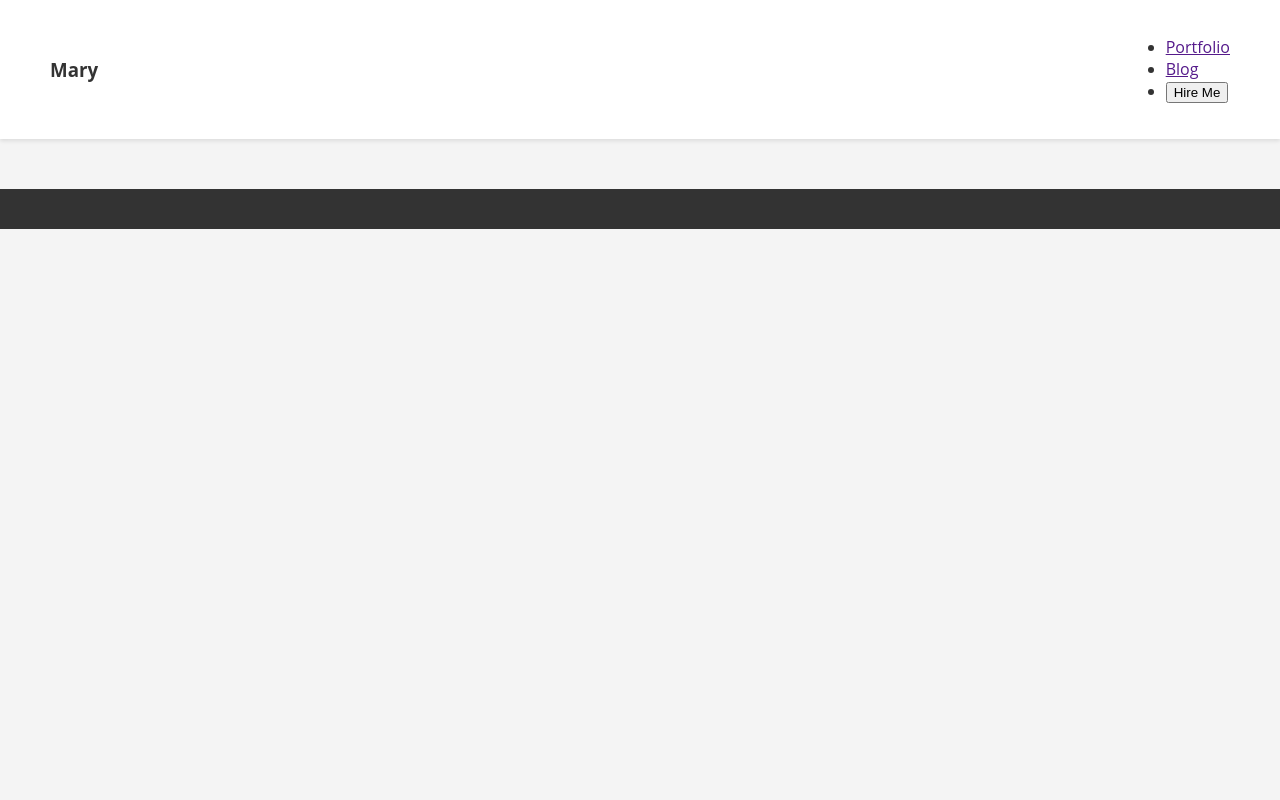
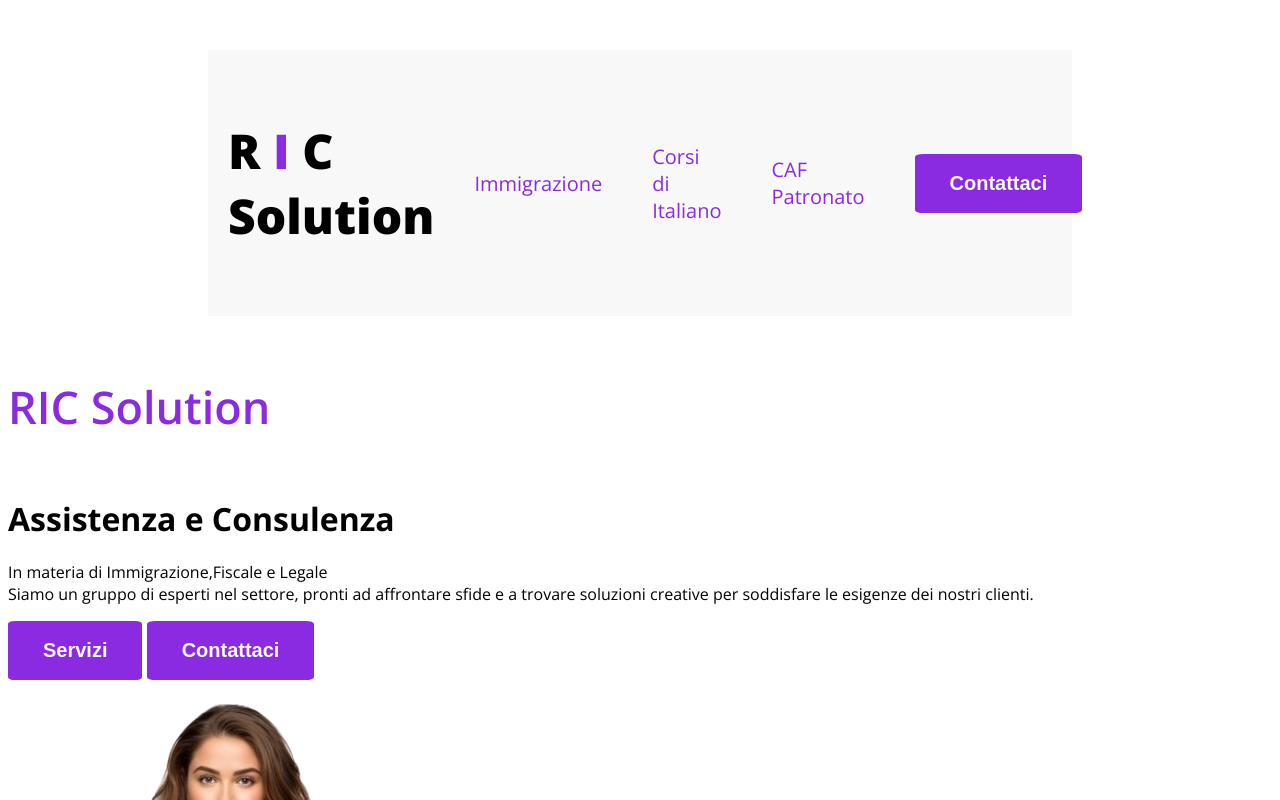
Before and after one commit to theemperormedy/firstwebph, a plain HTML site: page index.html in a window 1280 px wide. Shown: the top 800 px of the page. Drawn offline with nearby package versions, Linux system fonts and the light colour scheme.

Commit message:
firsttop

```diff
--- a/index.html
+++ b/index.html
@@ -1,27 +1,45 @@
 <!DOCTYPE html>
 <html lang="en">
+
 <head>
     <meta charset="UTF-8">
     <meta name="viewport" content="width=device-width, initial-scale=1.0">
-    <title>Mary Hardy</title>
+    <title>RIC Solution</title>
+    <link rel="preconnect" href="https://fonts.googleapis.com">
+    <link rel="preconnect" href="https://fonts.gstatic.com" crossorigin>
+    <link href="https://fonts.googleapis.com/css2?family=Open+Sans:ital,wght@0,300..800;1,300..800&display=swap"
+        rel="stylesheet">
     <link rel="stylesheet" href="styles/portfolio.css">
 </head>
-<body>
+
+<body class="open-sans-normal">
     <header>
         <nav>
-            <h3>Mary</h3>
+            <h3>R <span class="text-primary">I</span> C Solution</h3>
             <ul>
-                <li><a href="">Portfolio</a></li>
-                <li><a href="">Blog</a></li>
-                <li><a href=""><button>Hire Me</button></a></li>
+                <li><a class="dark-2" href="">Immigrazione</a></li>
+                <li><a class="dark-2" href="">Corsi di Italiano</a></li>
+                <li><a class="dark-2" href="">CAF Patronato</a></li>
+                <li><a href=""><button class="btn-primary">Contattaci</button></a></li>
             </ul>
         </nav>
+        <div class="banner">
+            <div class="banner-content">
+                <h4 class="banner-greetings dark-2"> RIC Solution</h4>
+                <h1> Assistenza e Consulenza</h1>
+                <p class="banner-description">
+                    In materia di Immigrazione,Fiscale e Legale
+                    <br>
+                    Siamo un gruppo di esperti nel settore, pronti ad affrontare sfide e a trovare soluzioni creative
+                    per soddisfare le esigenze dei nostri clienti.
+                </p>
+                <button class="btn-primary">Servizi</button>
+                <button class="btn-primary">Contattaci</button>
+            </div>
+            <img class="banner-profile-picture" src="images/girl.png" alt="">
+        </div>
     </header>
-    <main>
 
-    </main>
-    <footer>
+</body>
 
-    </footer>
-</body>
 </html>
--- a/styles/portfolio.css
+++ b/styles/portfolio.css
@@ -1,96 +1,65 @@
-/* Stile generico per il corpo della pagina */
-body {
-    margin: 0;
-    font-family: 'Open Sans', sans-serif;
-    background-color: #f4f4f4;
-    color: #333;
+.open-sans-normal {
+    font-family: "Open Sans", sans-serif;
+    font-weight: 400;
+    font-style: normal;
+}
+/* shared styles */
+.text-primary {
+    color: blueviolet;
 }
 
-/* Stile della navigazione */
+.btn-primary {
+    background-color: blueviolet;
+    font-weight: bold;
+    font-size: 20px;
+    color: #f8f8f8;
+    padding: 18px 35px;
+    border-radius: 5%;
+    border: none;
+}
+
+
+.dark-2 {
+    color: blueviolet;
+}
+/* Nav styles */
 nav {
     display: flex;
     justify-content: space-between;
     align-items: center;
-    padding: 20px 50px;
-    background-color: #fff;
-    box-shadow: 0 2px 4px rgba(0, 0, 0, 0.1);
+    padding: 20px;
+    background-color: #f8f8f8;
+    justify-content: space-between;
+    margin: 50px 200px;
 }
 
-.nav-title {
-    font-family: 'Orbitron', sans-serif;
-    font-weight: 800;
-    font-size: 24px;
-    color: #ff5722;
+/* Stile per la scritta RIC Solution */
+nav h3 {
+    font-size: 3rem; /* Prova anche 4rem o 5rem per dimensioni maggiori */
+    font-weight: 800; /* Imposta il peso del carattere su 800 */
 }
 
-.nav-links {
+nav ul {
     display: flex;
-    gap: 20px;
-    list-style-type: none;
+    align-items: center;
 }
 
-.nav-links a {
+nav ul li {
+    list-style: none;
+    margin-right: 50px;
+}
+nav li a {
     text-decoration: none;
-    color: #333;
+    font-size: 20px;
+}
+
+/*banner styles*/
+.banner-greetings{
+    font-size: 45px;
     font-weight: 600;
 }
 
-.hire-btn {
-    background-color: #ff5722;
-    color: white;
-    border: none;
-    padding: 8px 16px;
-    border-radius: 5px;
-    cursor: pointer;
-    transition: background-color 0.3s ease;
+.banner-title {
+    font-weight: bold;
+    font-size: 45px;
 }
-
-.hire-btn:hover {
-    background-color: #e64a19;
-}
-
-/* Stile della sezione intro */
-.intro {
-    padding: 100px 50px;
-    text-align: center;
-    background-color: #fff;
-}
-
-.intro h1 {
-    font-size: 48px;
-    font-weight: 700;
-    margin-bottom: 10px;
-}
-
-.intro p {
-    font-size: 20px;
-    margin-bottom: 20px;
-}
-
-.buttons button {
-    margin: 5px;
-    padding: 10px 20px;
-    background-color: #ff5722;
-    color: white;
-    border: none;
-    border-radius: 5px;
-    cursor: pointer;
-    transition: background-color 0.3s ease;
-}
-
-.buttons button:hover {
-    background-color: #e64a19;
-}
-
-/* Stile del footer */
-footer {
-    text-align: center;
-    padding: 20px;
-    background-color: #333;
-    color: white;
-    margin-top: 50px;
-}
-
-footer p {
-    margin: 0;
-}
```
Also changed, not shown: images/developer.png (added), images/girl.png (added), images/header_bg.png (added), images/icons/facebook.png (added), images/icons/insta.png (added), images/icons/js.png (added), images/icons/mongo.png (added), images/icons/nodejs.png (added), images/icons/react.png (added), images/icons/twitter.png (added).
